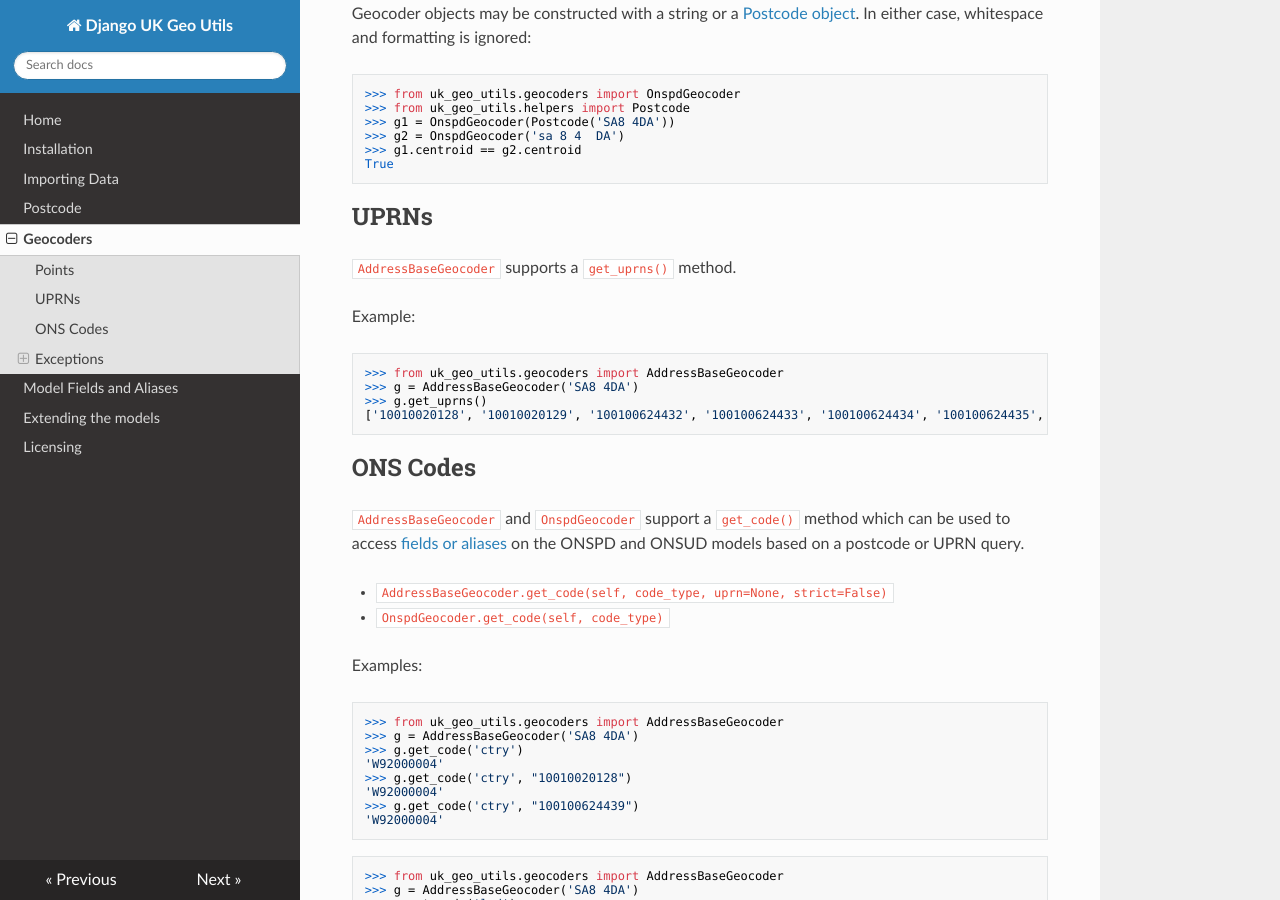
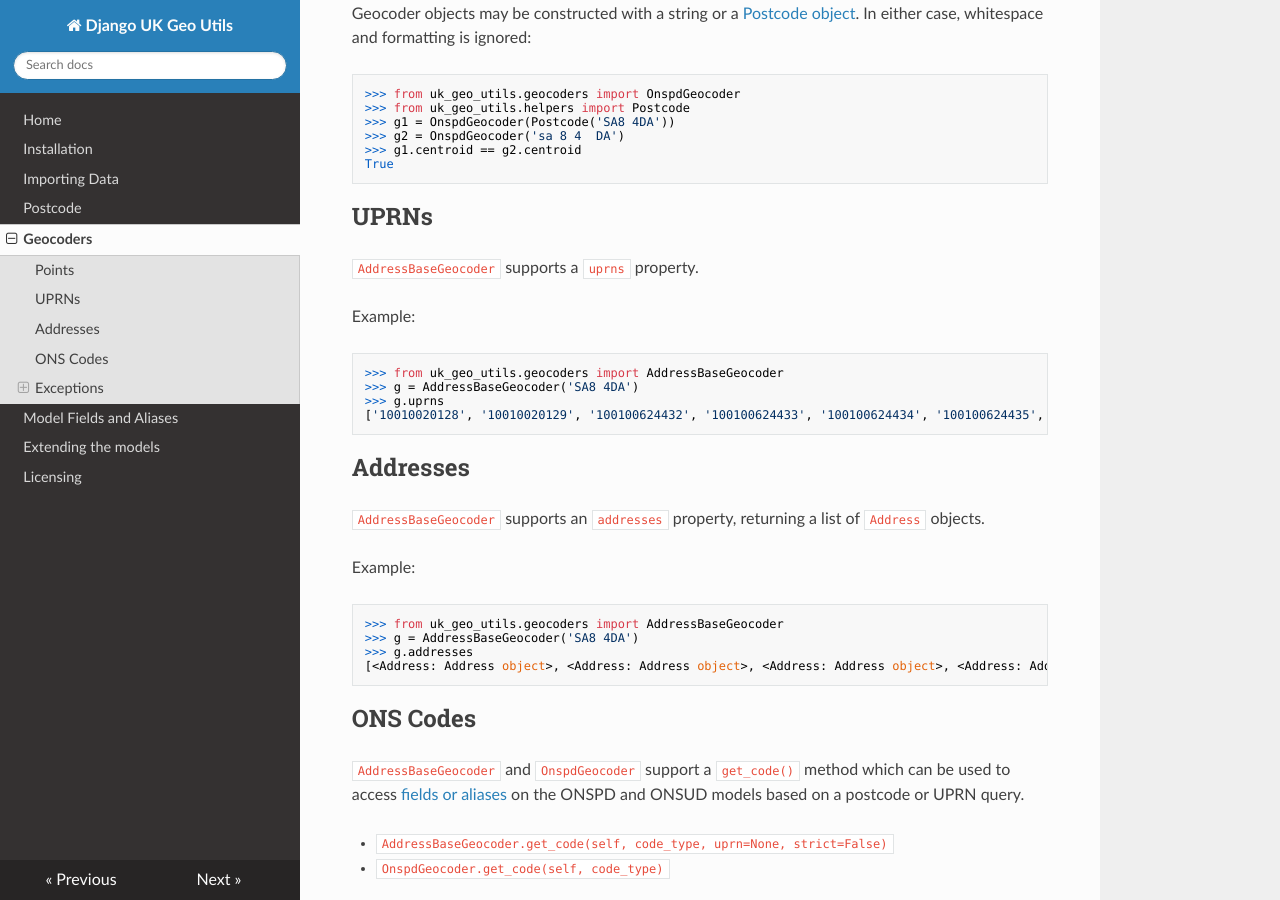
Before and after one commit to dracos/uk-geo-utils, an MkDocs documentation site: the page built from docs/docs/geocoders.md, in a window 1280 px wide and 900 px high, scrolled down 633 px. Built offline with MkDocs 1.6.1, drawn with Linux system fonts in a browser that asks for light colours; nearby versions of some CDN libraries; old or Windows-style settings are respelled for this version of MkDocs.

Commit message:
convert get_uprns to property, add addresses property
(closes #8)

````diff
--- a/docs/docs/geocoders.md
+++ b/docs/docs/geocoders.md
@@ -37,15 +37,28 @@ True
 
 ## UPRNs
 
-`AddressBaseGeocoder` supports a `get_uprns()` method.
+`AddressBaseGeocoder` supports a `uprns` property.
 
 Example:
 
 ```python
 >>> from uk_geo_utils.geocoders import AddressBaseGeocoder
 >>> g = AddressBaseGeocoder('SA8 4DA')
->>> g.get_uprns()
+>>> g.uprns
 ['10010020128', '10010020129', '100100624432', '100100624433', '100100624434', '100100624435', '100100624436', '100100624437', '100100624438', '100100624439']
+```
+
+## Addresses
+
+`AddressBaseGeocoder` supports an `addresses` property, returning a list of `Address` objects.
+
+Example:
+
+```python
+>>> from uk_geo_utils.geocoders import AddressBaseGeocoder
+>>> g = AddressBaseGeocoder('SA8 4DA')
+>>> g.addresses
+[<Address: Address object>, <Address: Address object>, <Address: Address object>, <Address: Address object>, <Address: Address object>, <Address: Address object>, <Address: Address object>, <Address: Address object>, <Address: Address object>, <Address: Address object>]
 ```
 
 ## ONS Codes
````
Also changed, not shown: 2 other files.
